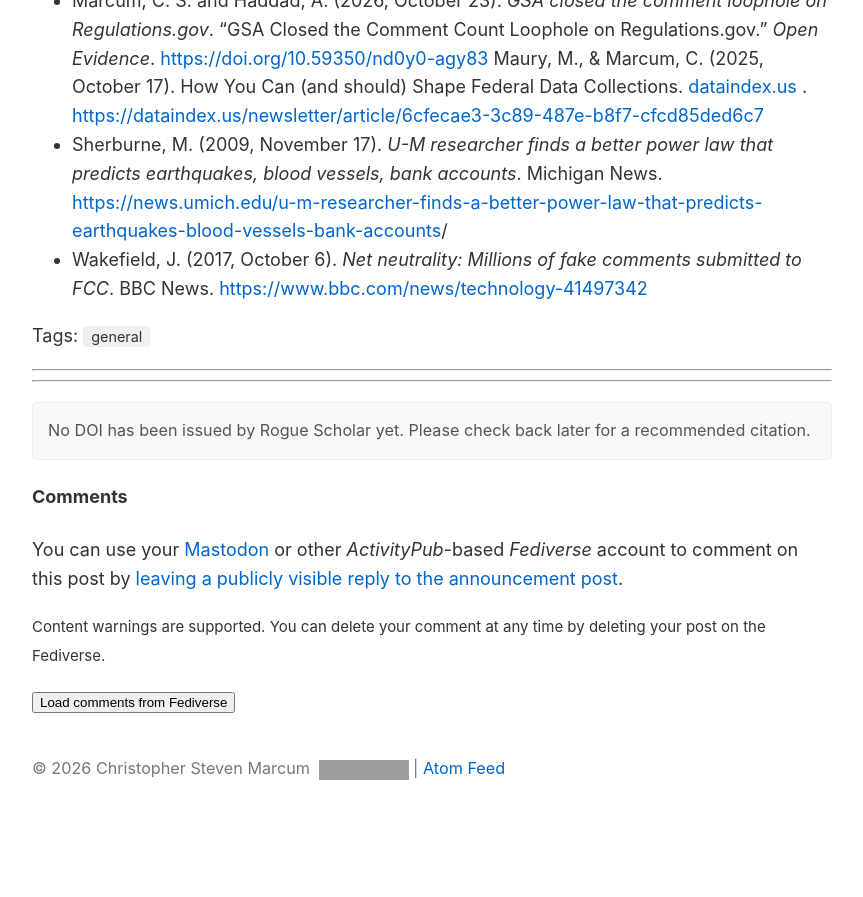
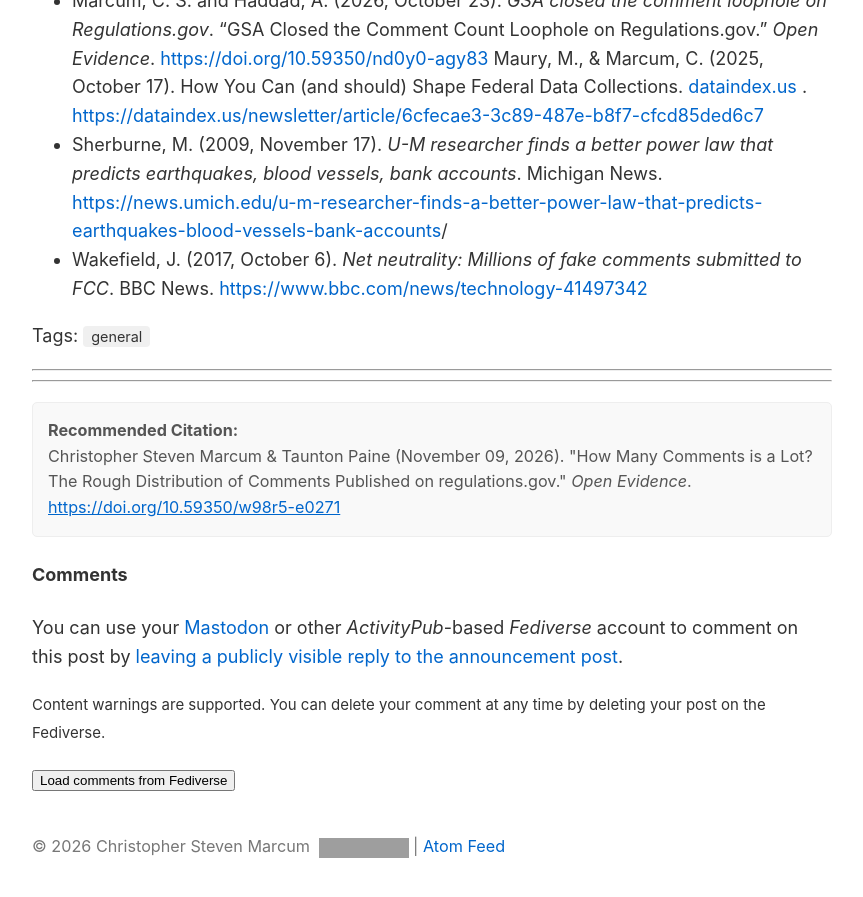
Before and after one commit to cmarcum/marcum-blog, a Jekyll site: the page built from _posts/2026-11-09-How-Many-Comments-Is-a-Lot.md, in a window 1280 px wide and 900 px high, scrolled down 10096 px. Shown: the top 897 px of the window, without its empty margins (208-1071 px from the left). Built offline with Jekyll 4.4.1, drawn with Linux system fonts in a browser that asks for light colours; before the commit the page ends 10918 px from its top, so only the background shows below that; grey boxes are pictures that could not be loaded.

Commit message:
chore: update Rogue Scholar DOIs [skip ci]

```diff
--- a/_data/dois.yml
+++ b/_data/dois.yml
@@ -36,6 +36,10 @@ GSA-Closed-the-Comment-Loophole-on-Regulations-dot-gov:
 How-Did-Doge-Map:
   doi: 10.59350/af0c9-zj029
   title: How Did DOGE Cuts Hit Your State?
+How-Many-Comments-Is-a-Lot:
+  doi: 10.59350/w98r5-e0271
+  title: How Many Comments is a Lot? The Rough Distribution of Comments Published
+    on regulations.gov
 LACE-and-Age:
   doi: 10.59350/d0nmw-5wf08
   title: A Really `Cool` New Data Set from Census
```
